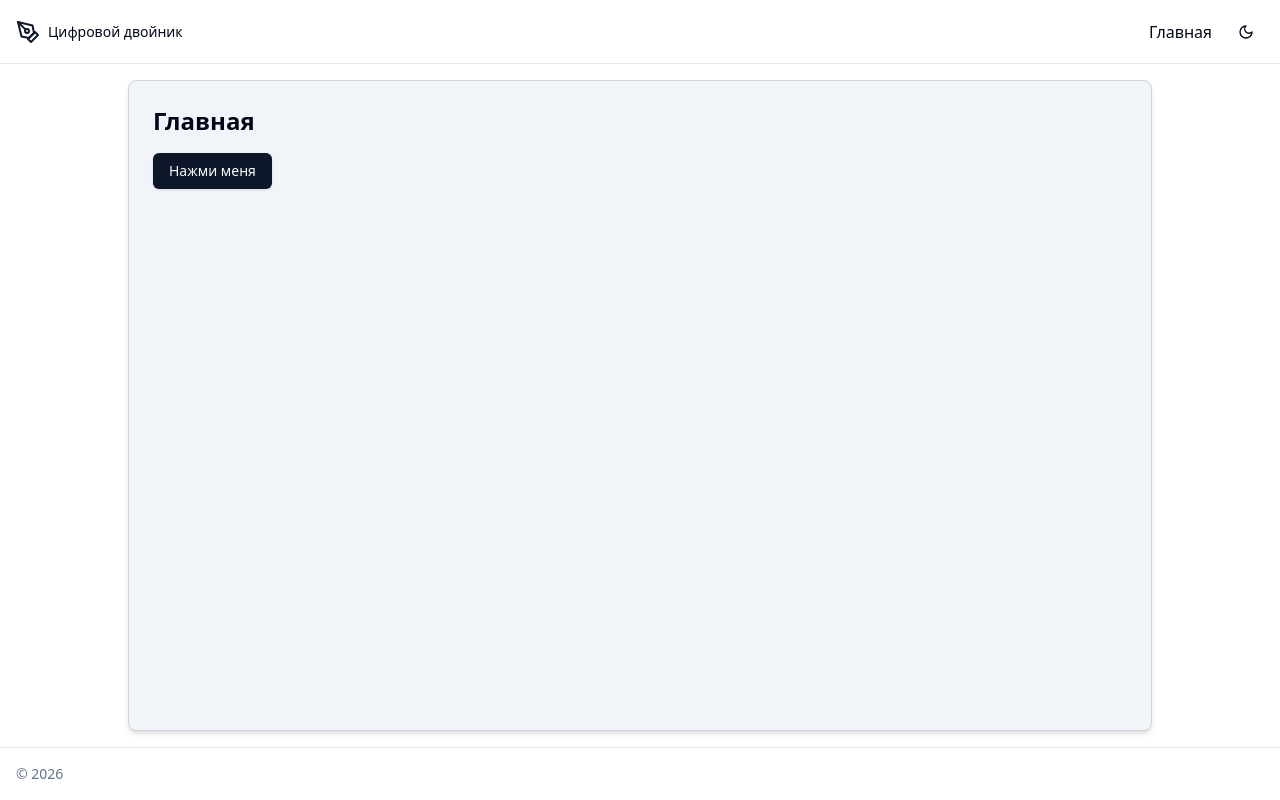
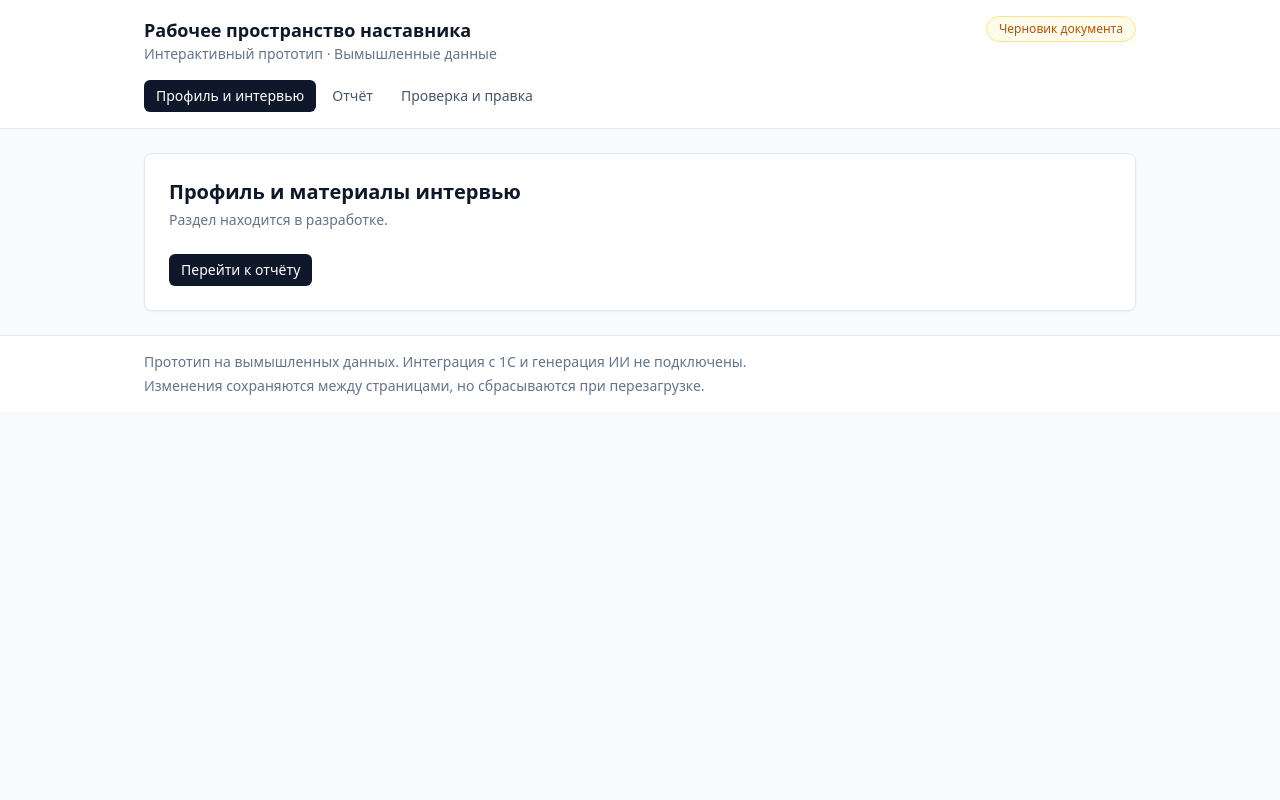
Before and after one commit to Cewerty/Digital-hire-reports, a React (Vite) app: page / in a window 1280 px wide. Built offline with nearby package versions, Linux system fonts and the light colour scheme.

Commit message:
feat: добавить AppLayout, страницы-заглушки и маршруты с 404
Co-authored-by: aider (openai/deepseek/deepseek-v4.1-flash) <aider@aider.chat>

```diff
--- /dev/null
+++ b/src/components/DocumentStateBadge.tsx
@@ -0,0 +1,22 @@
+import type { DocumentState } from "@/types/candidateReport";
+
+interface DocumentStateBadgeProps {
+  state: DocumentState;
+}
+
+export function DocumentStateBadge({ state }: DocumentStateBadgeProps) {
+  const isApproved = state === "approved";
+
+  return (
+    <span
+      className={
+        "inline-flex items-center rounded-full border px-3 py-1 text-xs font-medium " +
+        (isApproved
+          ? "border-emerald-200 bg-emerald-50 text-emerald-700"
+          : "border-amber-200 bg-amber-50 text-amber-700")
+      }
+    >
+      {isApproved ? "Документ утверждён" : "Черновик документа"}
+    </span>
+  );
+}
--- a/src/components/layout/AppLayout.tsx
+++ b/src/components/layout/AppLayout.tsx
@@ -1,94 +1,74 @@
-import { Link, Outlet } from "react-router-dom";
-import { useTheme } from "@/hooks/use-theme";
-import { Button } from "@/components/ui/button";
+import { NavLink, Outlet } from "react-router-dom";
+import { DocumentStateBadge } from "@/components/DocumentStateBadge";
+import type { DocumentState } from "@/types/candidateReport";
 
-export function AppLayout() {
-  const { theme, toggleTheme } = useTheme();
-  const year = new Date().getFullYear();
+const NAV_ITEMS = [
+  { to: "/", label: "Профиль и интервью", end: true },
+  { to: "/report", label: "Отчёт", end: false },
+  { to: "/review", label: "Проверка и правка", end: false },
+] as const;
 
+interface AppLayoutProps {
+  documentState?: DocumentState;
+}
+
+export function AppLayout({ documentState = "draft" }: AppLayoutProps) {
   return (
-    <div className="min-h-screen flex flex-col items-center gap-4 bg-background text-foreground">
-      <header className="w-full h-16 border-b flex items-center justify-between px-4">
-        <div className="flex items-center gap-2">
-          <svg
-            className="h-6 w-6 text-primary transition-transform duration-300 hover:-translate-y-1 hover:scale-110"
-            xmlns="http://www.w3.org/2000/svg"
-            viewBox="0 0 24 24"
-            fill="none"
-            stroke="currentColor"
-            strokeWidth="2"
-            strokeLinecap="round"
-            strokeLinejoin="round"
-            aria-hidden="true"
+    <div className="min-h-screen bg-slate-50 text-slate-900">
+      <header className="border-b border-slate-200 bg-white">
+        <div className="mx-auto w-full max-w-5xl px-4 py-4">
+          <div className="flex flex-wrap items-start justify-between gap-3">
+            <div>
+              <h1 className="text-lg font-semibold">
+                Рабочее пространство наставника
+              </h1>
+              <p className="text-sm text-slate-500">
+                Интерактивный прототип · Вымышленные данные
+              </p>
+            </div>
+            <DocumentStateBadge state={documentState} />
+          </div>
+
+          <nav
+            className="mt-4 flex flex-wrap gap-1"
+            aria-label="Основная навигация"
           >
-            <path d="M12 19l7-7 3 3-7 7-3-3z" />
-            <path d="M18 13l-1.5-7.5L2 2l3.5 14.5L13 18l5-5z" />
-            <path d="M2 2l7.586 7.586" />
-            <circle cx="11" cy="11" r="2" />
-          </svg>
-          <span className="text-sm font-medium">Цифровой двойник</span>
-        </div>
-
-        <div className="flex items-center gap-4">
-          <nav className="flex items-center gap-4">
-            <Link to="/">Главная</Link>
+            {NAV_ITEMS.map((item) => (
+              <NavLink
+                key={item.to}
+                to={item.to}
+                end={item.end}
+                className={({ isActive }) =>
+                  "rounded-md px-3 py-1.5 text-sm font-medium transition-colors " +
+                  (isActive
+                    ? "bg-slate-900 text-white"
+                    : "text-slate-600 hover:bg-slate-100 hover:text-slate-900")
+                }
+              >
+                {item.label}
+              </NavLink>
+            ))}
           </nav>
-          <Button
-            variant="ghost"
-            size="icon"
-            onClick={toggleTheme}
-            className="transition-shadow duration-300 hover:shadow-[0_0_15px_rgba(120,120,120,0.4)]"
-            aria-label="Переключить тему"
-          >
-            {theme === "dark" ? (
-              <svg
-                className="h-5 w-5"
-                xmlns="http://www.w3.org/2000/svg"
-                viewBox="0 0 24 24"
-                fill="none"
-                stroke="currentColor"
-                strokeWidth="2"
-                strokeLinecap="round"
-                strokeLinejoin="round"
-                aria-hidden="true"
-              >
-                <circle cx="12" cy="12" r="4" />
-                <path d="M12 2v2" />
-                <path d="M12 20v2" />
-                <path d="m4.93 4.93 1.41 1.41" />
-                <path d="m17.66 17.66 1.41 1.41" />
-                <path d="M2 12h2" />
-                <path d="M20 12h2" />
-                <path d="m6.34 17.66-1.41 1.41" />
-                <path d="m19.07 4.93-1.41 1.41" />
-              </svg>
-            ) : (
-              <svg
-                className="h-5 w-5"
-                xmlns="http://www.w3.org/2000/svg"
-                viewBox="0 0 24 24"
-                fill="none"
-                stroke="currentColor"
-                strokeWidth="2"
-                strokeLinecap="round"
-                strokeLinejoin="round"
-                aria-hidden="true"
-              >
-                <path d="M12 3a6 6 0 0 0 9 9 9 9 0 1 1-9-9Z" />
-              </svg>
-            )}
-          </Button>
         </div>
       </header>
 
-      <main className="flex-1 w-full flex justify-center px-4">
-        <div className="w-full max-w-5xl bg-card text-card-foreground border border-gray-300 dark:border-gray-600 shadow-md rounded-lg p-6">
+      <main className="mx-auto w-full max-w-5xl px-4 py-6">
+        <div className="rounded-lg border border-slate-200 bg-white p-6 shadow-sm">
           <Outlet />
         </div>
       </main>
 
-      <footer className="w-full border-t py-4 px-4 flex items-center justify-between gap-4">
-        <span className="text-sm text-muted-foreground">© {year}</span>
+      <footer className="border-t border-slate-200 bg-white">
+        <div className="mx-auto w-full max-w-5xl space-y-1 px-4 py-4 text-sm text-slate-500">
+          <p>
+            Прототип на вымышленных данных. Интеграция с 1С и генерация ИИ не
+            подключены.
+          </p>
+          <p>
+            Изменения сохраняются между страницами, но сбрасываются при
+            перезагрузке.
+          </p>
+        </div>
       </footer>
     </div>
   );
--- /dev/null
+++ b/src/pages/NotFoundPage.tsx
@@ -0,0 +1,21 @@
+import { Link } from "react-router-dom";
+
+export function NotFoundPage() {
+  return (
+    <div className="space-y-6">
+      <div>
+        <h2 className="text-xl font-semibold">Страница не найдена</h2>
+        <p className="mt-1 text-sm text-slate-500">
+          Запрошенный раздел не существует в прототипе.
+        </p>
+      </div>
+
+      <Link
+        to="/"
+        className="inline-flex items-center rounded-md bg-slate-900 px-3 py-1.5 text-sm font-medium text-white hover:bg-slate-800"
+      >
+        Вернуться к профилю
+      </Link>
+    </div>
+  );
+}
--- /dev/null
+++ b/src/pages/ProfilePage.tsx
@@ -0,0 +1,21 @@
+import { Link } from "react-router-dom";
+
+export function ProfilePage() {
+  return (
+    <div className="space-y-6">
+      <div>
+        <h2 className="text-xl font-semibold">Профиль и материалы интервью</h2>
+        <p className="mt-1 text-sm text-slate-500">
+          Раздел находится в разработке.
+        </p>
+      </div>
+
+      <Link
+        to="/report"
+        className="inline-flex items-center rounded-md bg-slate-900 px-3 py-1.5 text-sm font-medium text-white hover:bg-slate-800"
+      >
+        Перейти к отчёту
+      </Link>
+    </div>
+  );
+}
--- /dev/null
+++ b/src/pages/ReportPage.tsx
@@ -0,0 +1,29 @@
+import { Link } from "react-router-dom";
+
+export function ReportPage() {
+  return (
+    <div className="space-y-6">
+      <div>
+        <h2 className="text-xl font-semibold">Отчёт</h2>
+        <p className="mt-1 text-sm text-slate-500">
+          Раздел находится в разработке.
+        </p>
+      </div>
+
+      <div className="flex flex-wrap gap-3">
+        <Link
+          to="/"
+          className="inline-flex items-center rounded-md border border-slate-300 px-3 py-1.5 text-sm font-medium text-slate-700 hover:bg-slate-100"
+        >
+          ← Профиль
+        </Link>
+        <Link
+          to="/review"
+          className="inline-flex items-center rounded-md bg-slate-900 px-3 py-1.5 text-sm font-medium text-white hover:bg-slate-800"
+        >
+          Перейти к проверке →
+        </Link>
+      </div>
+    </div>
+  );
+}
--- /dev/null
+++ b/src/pages/ReviewPage.tsx
@@ -0,0 +1,21 @@
+import { Link } from "react-router-dom";
+
+export function ReviewPage() {
+  return (
+    <div className="space-y-6">
+      <div>
+        <h2 className="text-xl font-semibold">Проверка и правка</h2>
+        <p className="mt-1 text-sm text-slate-500">
+          Раздел находится в разработке.
+        </p>
+      </div>
+
+      <Link
+        to="/report"
+        className="inline-flex items-center rounded-md border border-slate-300 px-3 py-1.5 text-sm font-medium text-slate-700 hover:bg-slate-100"
+      >
+        ← К отчёту
+      </Link>
+    </div>
+  );
+}
--- a/src/router.tsx
+++ b/src/router.tsx
@@ -9,7 +9,30 @@ export const router = createBrowserRouter([
       {
         index: true,
         lazy: () =>
-          import("@/pages/HomePage").then((m) => ({ Component: m.HomePage })),
+          import("@/pages/ProfilePage").then((m) => ({
+            Component: m.ProfilePage,
+          })),
+      },
+      {
+        path: "report",
+        lazy: () =>
+          import("@/pages/ReportPage").then((m) => ({
+            Component: m.ReportPage,
+          })),
+      },
+      {
+        path: "review",
+        lazy: () =>
+          import("@/pages/ReviewPage").then((m) => ({
+            Component: m.ReviewPage,
+          })),
+      },
+      {
+        path: "*",
+        lazy: () =>
+          import("@/pages/NotFoundPage").then((m) => ({
+            Component: m.NotFoundPage,
+          })),
       },
     ],
   },
--- /dev/null
+++ b/src/types/candidateReport.ts
@@ -0,0 +1,48 @@
+export type DocumentState = "draft" | "approved";
+
+export type ReportSectionId =
+  | "summary"
+  | "description"
+  | "skills"
+  | "motivation"
+  | "next_steps"
+  | "conclusions";
+
+export interface Candidate {
+  id: string;
+  fullName: string;
+  preferredName: string;
+  course: number;
+  group: string;
+  specialty: string;
+}
+
+export interface InterviewEntry {
+  id: string;
+  question: string;
+  answer: string;
+}
+
+export interface ReportMetadata {
+  recipients: string;
+  interviewer: string;
+  contact: string;
+  contactDate: string;
+  direction: string;
+  curator: string;
+  candidateStatus: string;
+}
+
+export interface ReportSection {
+  id: ReportSectionId;
+  markdown: string;
+  sourceEntryIds: string[];
+}
+
+export interface CandidateReport {
+  candidateId: string;
+  candidateDisplayName: string;
+  metadata: ReportMetadata;
+  sections: ReportSection[];
+  documentState: DocumentState;
+}
```
